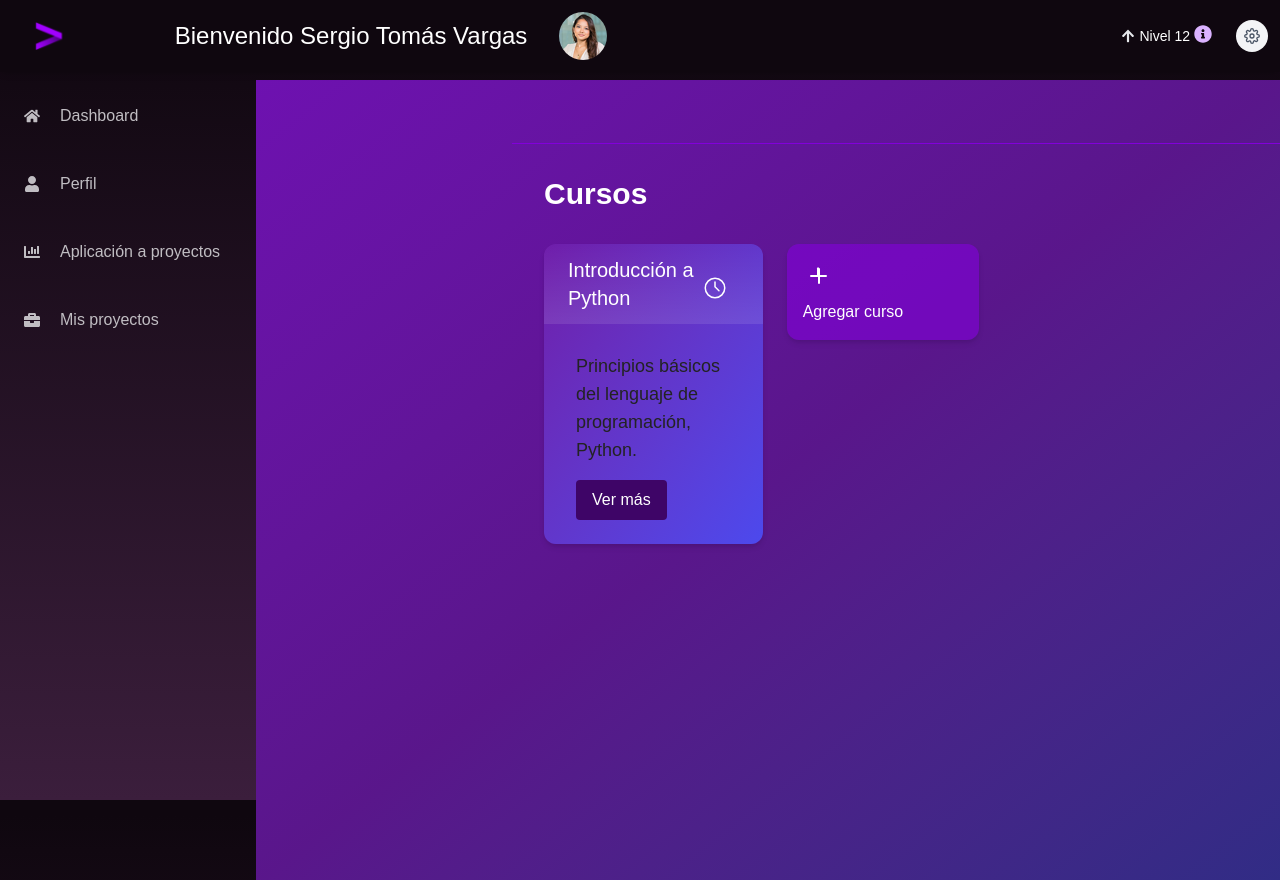
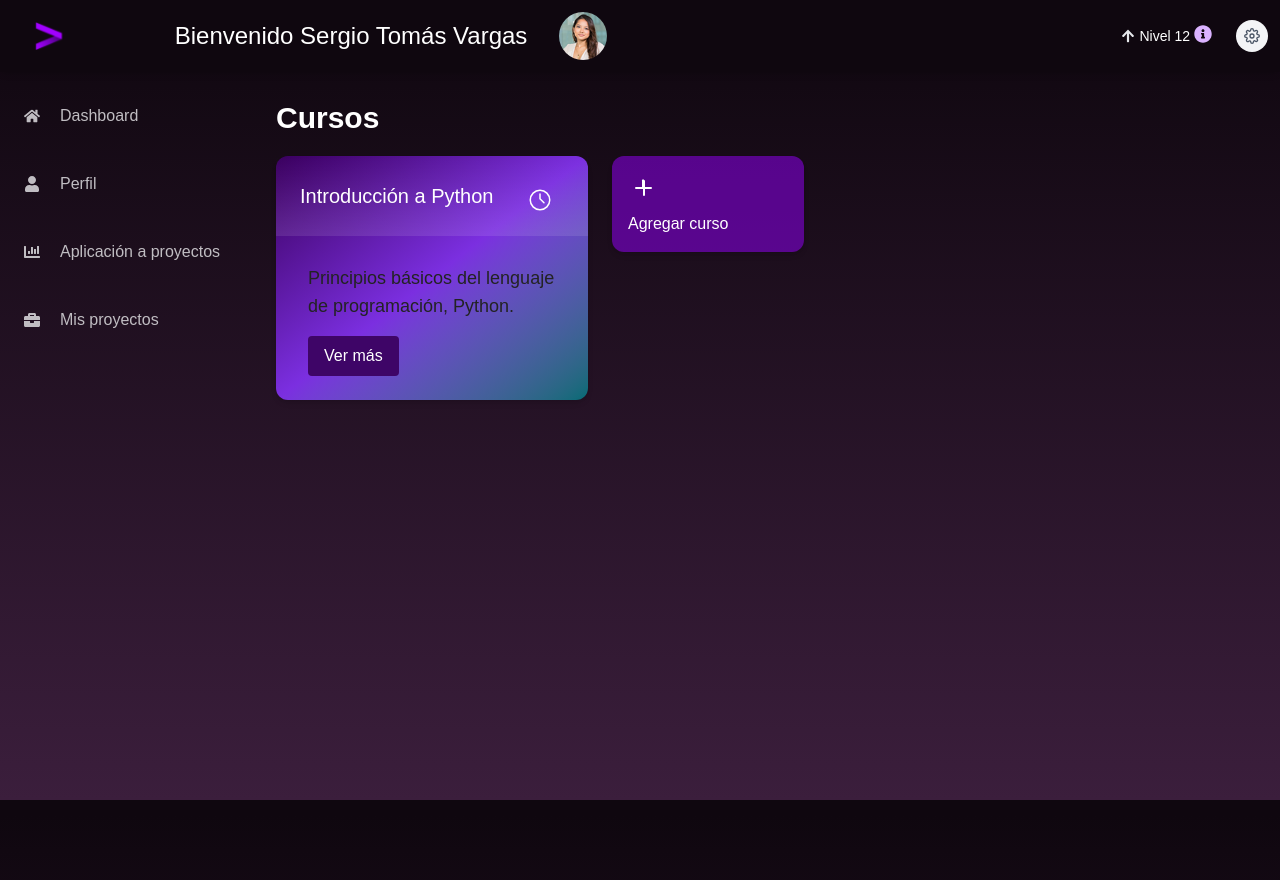
Before and after one commit to herveynavarro04/PathExplorer, a Next.js app in the folder client/: page /Cursos in a window 1280 px wide. Built offline with nearby package versions, Linux system fonts and the light colour scheme.

Commit message:
Ajuste de colores de cursos y certificados

```diff
--- a/client/jsconfig.json
+++ b/client/jsconfig.json
@@ -2,8 +2,7 @@
   "compilerOptions": {
     "baseUrl": "src/",
     "paths": {
-      "@/*": ["*"]
-
+      "@*": ["*"]
     }
   }
 }
--- a/client/src/app/(main)/Certificados/page.jsx
+++ b/client/src/app/(main)/Certificados/page.jsx
@@ -19,22 +19,9 @@ export default function Page() {
   };
 
   return (
-    <main className="min-h-screen bg-gradient-to-br from-purple-800 via-purple-900 to-indigo-900 text-white">
-      <div className="flex">
-        {/* Sidebar */}
-        <div className="hidden md:block w-64 p-4">
-          {/* ... */}
-        </div>
-
-        {/* Contenido principal */}
-        <div className="flex-1">
-          {/* Header */}
-          <div className="h-16 border-b border-purple-700 flex items-center px-4">
-            {/* ... */}
-          </div>
-
+    <main className="min-h-screen text-white">
           {/* Contenido de la página */}
-          <div className="p-8">
+          <div className="p-5">
             <h1 className="text-3xl font-bold mb-8">Certificados</h1>
 
             <div className="grid grid-cols-1 md:grid-cols-2 xl:grid-cols-3 gap-6">
@@ -51,8 +38,6 @@ export default function Page() {
               <AgregarCertCard onAddCerts={handleAgregarCerts} />
             </div>
           </div>
-        </div>
-      </div>
     </main>
   );
 }
--- a/client/src/app/(main)/Cursos/page.jsx
+++ b/client/src/app/(main)/Cursos/page.jsx
@@ -20,23 +20,11 @@ export default function Page() {
   };
 
   return (
-    <main className="min-h-screen bg-gradient-to-br from-purple-800 via-purple-900 to-indigo-900 text-white">
-      <div className="flex">
-        {/* Sidebar */}
-        <div className="hidden md:block w-64 p-4">
-          {/* ... */}
-        </div>
-
-        {/* Contenido principal */}
-        <div className="flex-1">
-          {/* Header */}
-          <div className="h-16 border-b border-purple-700 flex items-center px-4">
-            {/* ... */}
-          </div>
+    <main className="min-h-screen text-white">
 
           {/* Contenido de la página */}
-          <div className="p-8">
-            <h1 className="text-3xl font-bold mb-8">Cursos</h1>
+          <div className="p-5">
+            <h1 className="text-3xl font-bold mb-5">Cursos</h1>
 
             <div className="grid grid-cols-1 md:grid-cols-2 xl:grid-cols-3 gap-6">
               {cursos.map((curso) => (
@@ -53,8 +41,6 @@ export default function Page() {
               <AgregarCursoCard onAddCurso={handleAgregarCurso} />
             </div>
           </div>
-        </div>
-      </div>
     </main>
   );
 }
--- a/client/src/components/CertCard.jsx
+++ b/client/src/components/CertCard.jsx
@@ -14,7 +14,7 @@ export default function CursosCard({ title, description, url, fecha }) {
 
     return (
       <>
-          <div className="rounded-xl p-6 shadow-md relative bg-gradient-to-tl from-[#4C49ED] to-[#6F1DAA]">
+          <div className="rounded-xl p-6 shadow-md relative bg-gradient-to-tl from-[#006b75] via-[#7B2FE0] to-[#3A005F]">
 
             <div className="absolute top-0 left-0 w-full h-20 bg-gradient-to-t from-white/10 to-white/0 z-10 flex items-center px-6">
               <h2 className="text-white text-xl font-medium">
--- a/client/src/components/CursosCard.jsx
+++ b/client/src/components/CursosCard.jsx
@@ -14,7 +14,7 @@ export default function CursosCard({ title, description, duracion, institucion,
 
     return (
       <>
-          <div className="rounded-xl p-6 shadow-md relative bg-gradient-to-tl from-[#4C49ED] to-[#6F1DAA]">
+          <div className="rounded-xl p-6 shadow-md relative bg-gradient-to-tl from-[#006b75] via-[#7B2FE0] to-[#3A005F]">
 
             <div className="absolute top-0 left-0 w-full h-20 bg-gradient-to-t from-white/10 to-white/0 z-10 flex items-center px-6">
               <h2 className="text-white text-xl font-medium">
```
